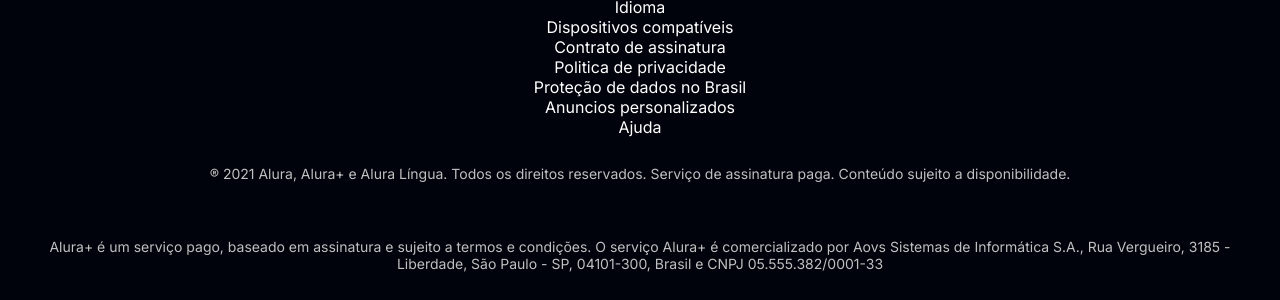
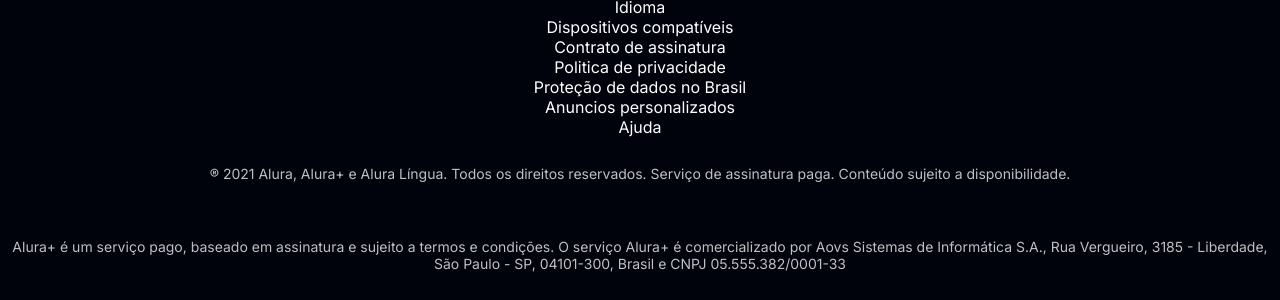
Before and after one commit to gabimoradesign/aluraplus, a plain HTML site: page index.html in a window 1280 px wide. Shown: the part 4195-4495 px from the top of the page. Drawn offline with Linux system fonts and the light colour scheme.

Commit message:
concluido

```diff
--- a/index.html
+++ b/index.html
@@ -62,7 +62,7 @@
         </ul>
     </section>
 
-    <footer class="rodape responsivo margem">
+    <footer class="rodape responsivo">
         <img src="assets/Logo.png" alt="Alura+" class="rodape__logo responsivo">
         <ul class="rodape__lista responsivo">
             <li class= "lista__link">
--- a/style.css
+++ b/style.css
@@ -198,7 +198,4 @@ body {
     padding: 3em 0 1em;
  }
 
-.margem {
-    margin: 0 2em
 }
-}
```
